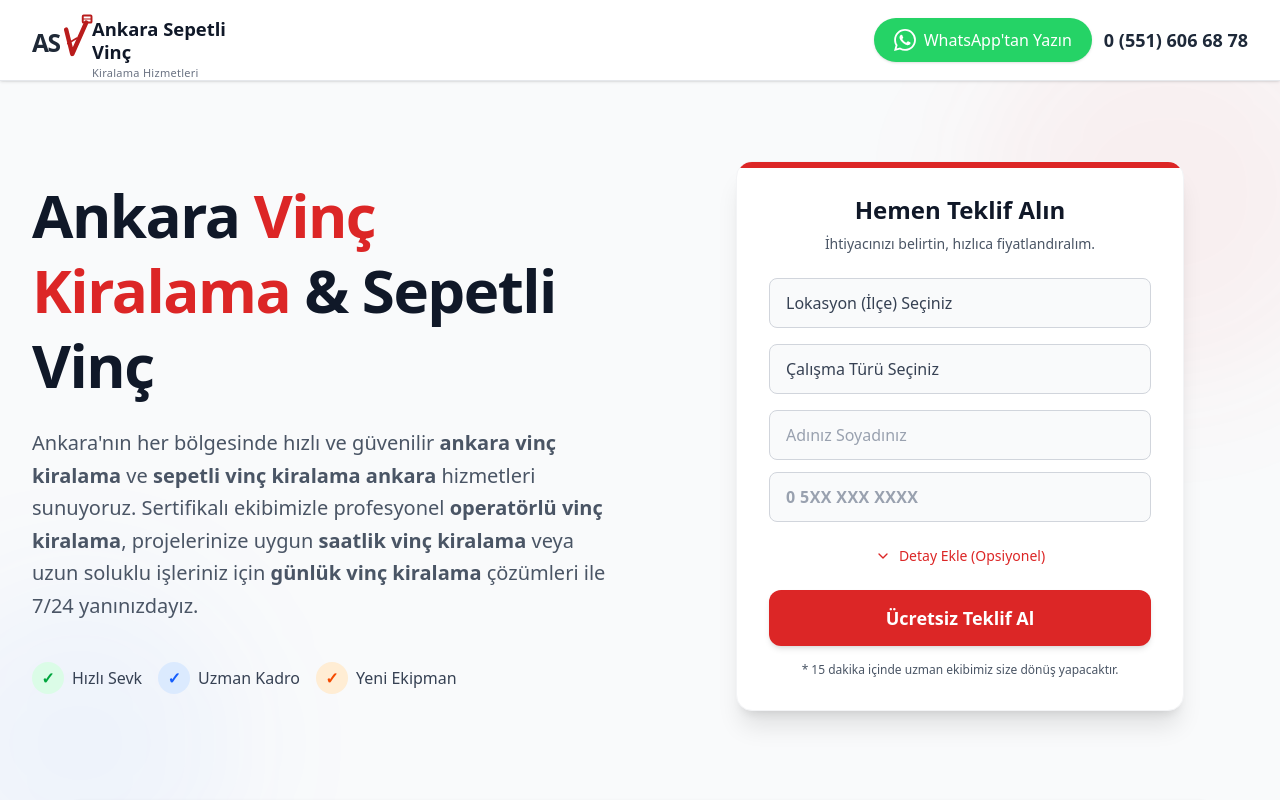
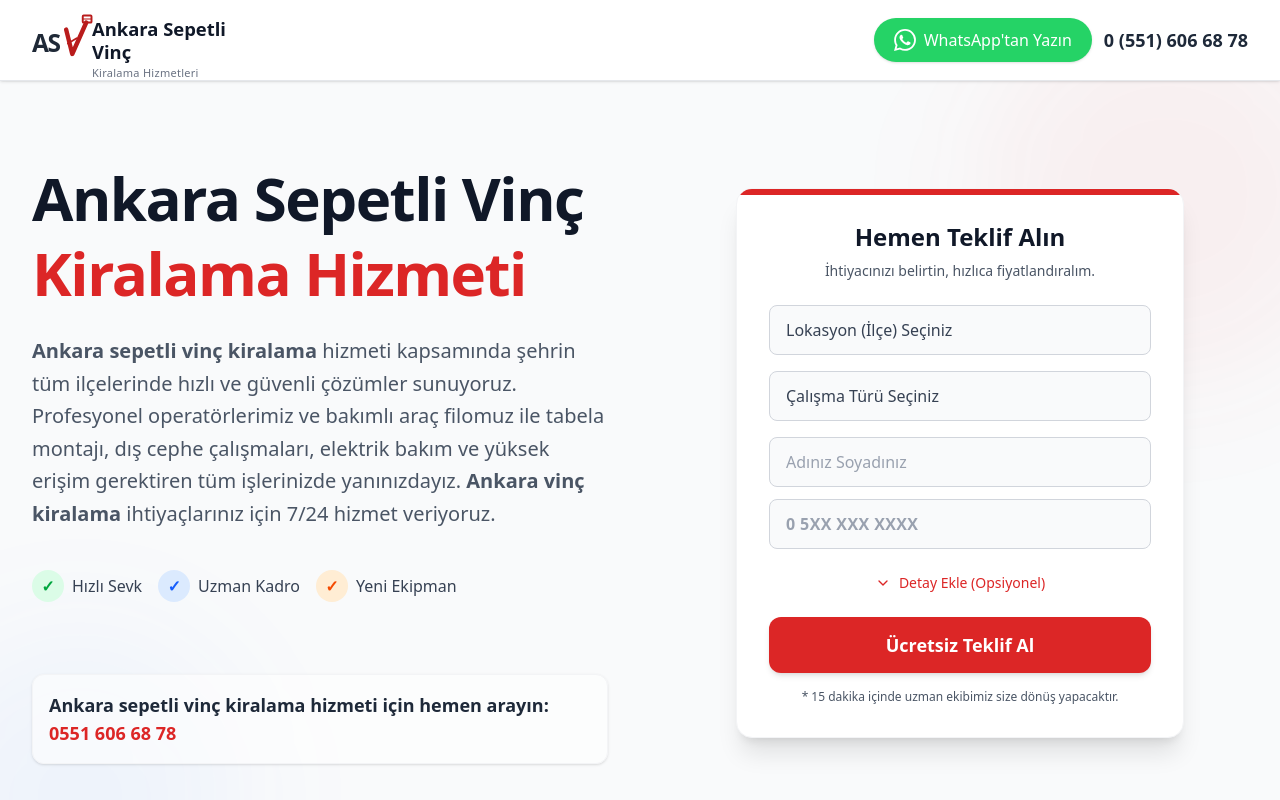
Before and after one commit to ysfmetu/ankara-sepetli-vinc, a Next.js app: page / in a window 1280 px wide. Shown: the top 800 px of the page. Built offline with nearby package versions, Linux system fonts and the light colour scheme; no server answers.

Commit message:
feat: banner ve anasayfa güncellemeleri

```diff
--- a/src/app/layout.tsx
+++ b/src/app/layout.tsx
@@ -17,11 +17,11 @@ const siteUrl = process.env.NEXT_PUBLIC_SITE_URL || "http://localhost:3000";
 
 export const metadata: Metadata = {
   title: {
-    template: '%s | Ankara Vinç Kiralama',
-    default: 'Ankara Vinç Kiralama | Sepetli Vinç ve Platform Hizmetleri',
+    template: '%s | Ankara Sepetli Vinç Kiralama',
+    default: 'Ankara Sepetli Vinç Kiralama | Hızlı Servis & Uygun Fiyat',
   },
   description:
-    'Ankara vinç kiralama alanında lider çözüm ortağınız. Ostim, Etimesgut, Sincan ve tüm Ankara’da profesyonel sepetli vinç kiralama ankara hizmetleri. Operatörlü, saatlik ve günlük kiralama.',
+    'Ankara sepetli vinç kiralama hizmeti. 7/24 hızlı servis, uygun fiyat ve güvenli vinç çözümleri için hemen arayın: 0551 606 68 78',
   metadataBase: new URL(siteUrl),
   alternates: {
     canonical: '/',
@@ -31,9 +31,9 @@ export const metadata: Metadata = {
     follow: true,
   },
   openGraph: {
-    title: 'Ankara Vinç Kiralama | Sepetli Vinç ve Platform Hizmetleri',
+    title: 'Ankara Sepetli Vinç Kiralama | Hızlı Servis & Uygun Fiyat',
     description:
-      'Ankara vinç kiralama ve sepetli platform alanında profesyonel çözümler. Güvenli operatörlü araçlarla saatlik, günlük kiralama hizmeti.',
+      'Ankara sepetli vinç kiralama hizmeti. 7/24 hızlı servis, uygun fiyat ve güvenli vinç çözümleri için hemen arayın: 0551 606 68 78',
     url: siteUrl,
     siteName: 'Ankara Sepetli Vinç Kiralama',
     locale: 'tr_TR',
@@ -41,9 +41,9 @@ export const metadata: Metadata = {
   },
   twitter: {
     card: 'summary_large_image',
-    title: 'Ankara Sepetli Vinç Kiralama | 7/24 Operatörlü Hizmet',
+    title: 'Ankara Sepetli Vinç Kiralama | Hızlı Servis & Uygun Fiyat',
     description:
-      'Ankara sepetli vinç kiralama hizmeti. Ostim, Etimesgut, Sincan ve tüm Ankara’da profesyonel operatörlü vinç kiralama. En uygun fiyatlar.',
+      'Ankara sepetli vinç kiralama hizmeti. 7/24 hızlı servis, uygun fiyat ve güvenli vinç çözümleri için hemen arayın: 0551 606 68 78',
   },
 };
 
@@ -52,10 +52,10 @@ const jsonLd = {
   '@type': 'LocalBusiness',
   name: 'Ankara Sepetli Vinç Kiralama',
   image: `${siteUrl}/images/hero-bg.jpg`,
-  description: 'Ankara sepetli vinç kiralama hizmeti. Ostim, Etimesgut, Sincan ve tüm Ankara’da profesyonel operatörlü vinç kiralama.',
+  description: 'Ankara sepetli vinç kiralama hizmeti. 7/24 hızlı servis, uygun fiyat ve güvenli vinç çözümleri için hemen arayın: 0551 606 68 78',
   '@id': siteUrl,
   url: siteUrl,
-  telephone: '+905320000000',
+  telephone: '+905516066878',
   address: {
     '@type': 'PostalAddress',
     addressLocality: 'Yenimahalle',
--- a/src/app/page.tsx
+++ b/src/app/page.tsx
@@ -4,6 +4,7 @@ import TrustBar from '@/components/TrustBar';
 import Services from '@/components/Services';
 import WhyUs from '@/components/WhyUs';
 import ServiceAreas from '@/components/ServiceAreas';
+import SEOBlock from '@/components/SEOBlock';
 import FAQ from '@/components/FAQ';
 import BlogSection from '@/components/BlogSection';
 import Footer from '@/components/Footer';
@@ -103,6 +104,7 @@ export default function Home() {
         <Services />
         <WhyUs />
         <ServiceAreas />
+        <SEOBlock />
         <FAQ />
         <BlogSection />
       </main>
--- a/src/components/BlogSection.tsx
+++ b/src/components/BlogSection.tsx
@@ -37,7 +37,7 @@ export default function BlogSection() {
                             <div className="relative h-48 sm:h-56 w-full overflow-hidden">
                                 <img
                                     src={post.image}
-                                    alt={`${post.title} | Ankara Sepetli Vinç`}
+                                    alt={`Ankara sepetli vinç kiralama hizmeti - ${post.title}`}
                                     className="w-full h-full object-cover transform group-hover:scale-102 transition-transform duration-500 ease-out"
                                 />
                                 <div className="absolute top-4 left-4 bg-white/90 backdrop-blur-sm px-3 py-1 rounded-full text-xs font-bold text-primary flex items-center gap-1.5 shadow-sm">
--- a/src/components/Hero.tsx
+++ b/src/components/Hero.tsx
@@ -12,11 +12,10 @@ export default function Hero() {
           {/* Text Content */}
           <div className="w-full lg:w-1/2 flex flex-col space-y-6 text-center lg:text-left">
             <h1 className="text-4xl sm:text-5xl lg:text-6xl font-extrabold text-gray-900 leading-tight tracking-tight">
-              Ankara <span className="text-primary">Vinç Kiralama</span> & Sepetli Vinç
+              Ankara Sepetli Vinç <span className="text-primary">Kiralama Hizmeti</span>
             </h1>
             <p className="text-lg sm:text-xl text-gray-600 max-w-2xl mx-auto lg:mx-0 leading-relaxed font-medium">
-              Ankara'nın her bölgesinde hızlı ve güvenilir <strong>ankara vinç kiralama</strong> ve <strong>sepetli vinç kiralama ankara</strong> hizmetleri sunuyoruz.
-              Sertifikalı ekibimizle profesyonel <strong>operatörlü vinç kiralama</strong>, projelerinize uygun <strong>saatlik vinç kiralama</strong> veya uzun soluklu işleriniz için <strong>günlük vinç kiralama</strong> çözümleri ile 7/24 yanınızdayız.
+              <strong>Ankara sepetli vinç kiralama</strong> hizmeti kapsamında şehrin tüm ilçelerinde hızlı ve güvenli çözümler sunuyoruz. Profesyonel operatörlerimiz ve bakımlı araç filomuz ile tabela montajı, dış cephe çalışmaları, elektrik bakım ve yüksek erişim gerektiren tüm işlerinizde yanınızdayız. <strong>Ankara vinç kiralama</strong> ihtiyaçlarınız için 7/24 hizmet veriyoruz.
             </p>
 
             <div className="hidden lg:flex flex-col sm:flex-row gap-4 pt-4">
@@ -39,6 +38,13 @@ export default function Hero() {
                 <span className="text-gray-700 font-medium">Yeni Ekipman</span>
               </div>
             </div>
+
+            <div className="mt-8 pt-4">
+              <p className="text-lg font-bold text-gray-800 bg-white/60 p-4 rounded-xl shadow-sm border border-gray-100 inline-block">
+                Ankara sepetli vinç kiralama hizmeti için hemen arayın:{' '}
+                <a href="tel:+905516066878" className="text-primary hover:underline whitespace-nowrap">0551 606 68 78</a>
+              </p>
+            </div>
           </div>
 
           {/* Lead Form Area */}
--- /dev/null
+++ b/src/components/SEOBlock.tsx
@@ -0,0 +1,42 @@
+import Link from 'next/link';
+
+export default function SEOBlock() {
+  return (
+    <section className="py-16 bg-gray-50 border-t border-gray-200">
+      <div className="container mx-auto px-4 sm:px-6 lg:px-8 max-w-4xl text-center">
+        <h2 className="text-3xl sm:text-4xl font-extrabold text-gray-900 mb-6">
+          Ankara Sepetli Vinç Kiralama Hizmeti
+        </h2>
+
+        <div className="prose prose-lg text-gray-600 mx-auto text-left sm:text-center space-y-4">
+          <p>
+            Ankara sepetli vinç kiralama hizmetleri, yüksek alanlarda güvenli çalışma gerektiren işler için en ideal çözümlerden biridir. Çankaya, Keçiören, Yenimahalle, Sincan ve Etimesgut başta olmak üzere Ankara’nın tüm bölgelerinde hızlı servis sağlıyoruz.
+          </p>
+          <p>
+            Sepetli vinçler; dış cephe temizliği, tabela montajı, aydınlatma sistemleri kurulumu ve bakım işleri gibi birçok alanda kullanılmaktadır. Modern ekipmanlarımız ve deneyimli operatör kadromuz ile hem güvenli hem de ekonomik çözümler sunuyoruz.
+          </p>
+          <p>
+            Ankara vinç kiralama ihtiyaçlarınızda uygun fiyat, hızlı ulaşım ve profesyonel hizmet için bizimle iletişime geçebilirsiniz.
+          </p>
+        </div>
+
+        <div className="mt-8 pt-6 border-t border-gray-200">
+          <p className="text-gray-700 font-medium">
+            Ankara sepetli vinç kiralama hakkında detaylı bilgi için{' '}
+            <Link href="/blog" className="text-primary hover:text-primary-hover font-bold underline underline-offset-2">
+              blog yazılarımıza göz atın
+            </Link>
+            .
+          </p>
+        </div>
+
+        <div className="mt-8">
+          <div className="inline-block bg-primary/10 text-primary font-bold px-6 py-4 rounded-xl shadow-sm text-lg">
+            Ankara sepetli vinç kiralama hizmeti için hemen arayın:{' '}
+            <a href="tel:+905516066878" className="underline whitespace-nowrap">0551 606 68 78</a>
+          </div>
+        </div>
+      </div>
+    </section>
+  );
+}
--- a/src/components/Services.tsx
+++ b/src/components/Services.tsx
@@ -56,7 +56,7 @@ export default function Services() {
               <div className="relative w-full h-[220px] overflow-hidden rounded-t-2xl">
                 <Image
                   src={service.image}
-                  alt={service.title}
+                  alt={`Ankara sepetli vinç kiralama hizmeti - ${service.title}`}
                   fill
                   sizes="(max-width: 768px) 100vw, 25vw"
                   className="object-cover group-hover:scale-105 transition-transform duration-500"
```
